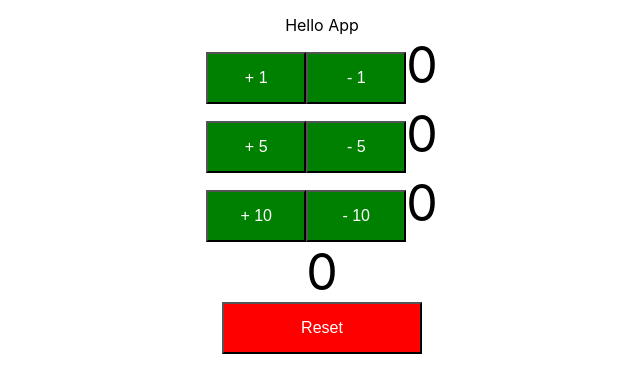
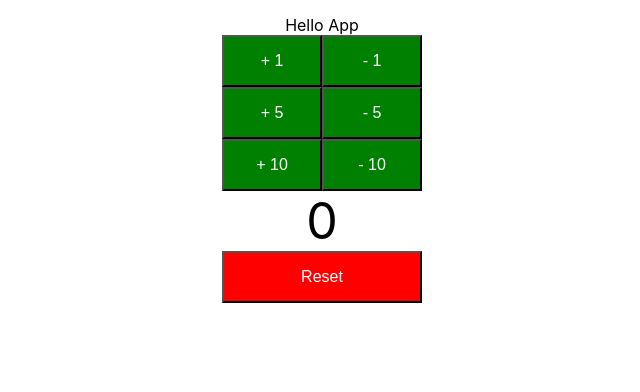
Before and after one commit to VDK84/fullStackReactSpringBoot, a React (Create React App) app in the folder frontend/todo-app/: page / in a window 1280 px wide. Shown: the top 392 px of the page, without its empty margins (318-958 px from the left). Built offline with nearby package versions, Linux system fonts and the light colour scheme.

Commit message:
Refractor - use directly this.props.incrementMethod and this.props.decrementMethod

```diff
--- a/frontend/todo-app/src/components/CounterButton.jsx
+++ b/frontend/todo-app/src/components/CounterButton.jsx
@@ -7,39 +7,39 @@ class CounterButton extends Component {
   //state => counter 0
   constructor(){
     super();
-    this.state = {
-      counter : 0
-    }
+    // this.state = {
+    //   counter : 0
+    // }
 
-    this.increment = this.increment.bind(this);
-    this.decrement = this.decrement.bind(this);
+    // this.increment = this.increment.bind(this);
+    // this.decrement = this.decrement.bind(this);
   }
   render() {
     return (
       <div className="counter">
-        <button onClick={this.increment} >+ {this.props.by}</button>
-        <button onClick={this.decrement} >- {this.props.by}</button>
-        <span className="count">{this.state.counter}</span>
+        <button onClick={()=> this.props.incrementMethod(this.props.by)} >+ {this.props.by}</button>
+        <button onClick={()=> this.props.decrementMethod(this.props.by)} >- {this.props.by}</button>
+        {/* <span className="count">{this.state.counter}</span>         */}
       </div>
 
     );
   }
 
-  increment(){
-    this.setState((prevState) => {
-      return {counter: prevState.counter + this.props.by}
-     }
-    );
-    this.props.incrementMethod(this.props.by);
-  }
+  // increment(){
+  //   this.setState((prevState) => {
+  //     return {counter: prevState.counter + this.props.by}
+  //    }
+  //   );
+  //   this.props.incrementMethod(this.props.by);
+  // }
 
-  decrement(){
-    this.setState((prevState) => {
-      return {counter: prevState.counter - this.props.by}
-     }
-    );
-    this.props.decrementMethod(this.props.by);
-  }
+  // decrement(){
+  //   this.setState((prevState) => {
+  //     return {counter: prevState.counter - this.props.by}
+  //    }
+  //   );
+  //   this.props.decrementMethod(this.props.by);
+  // }
 
 }
 
```
